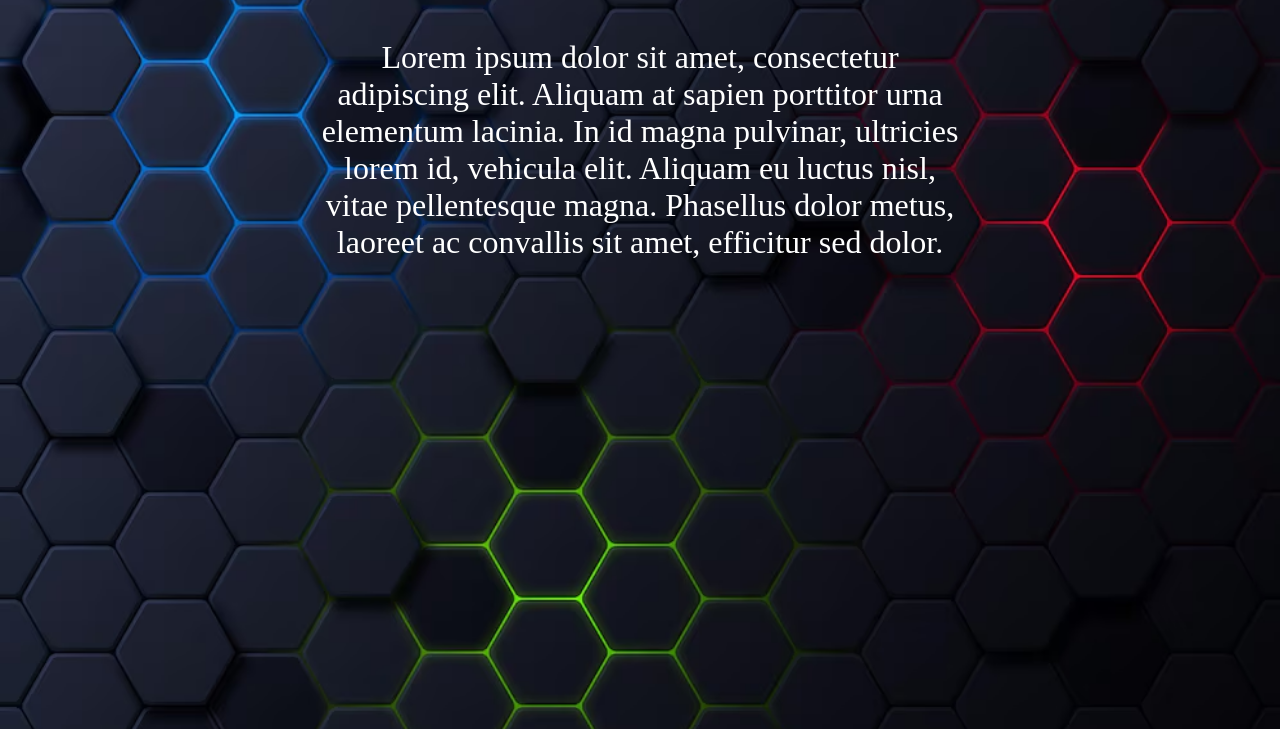
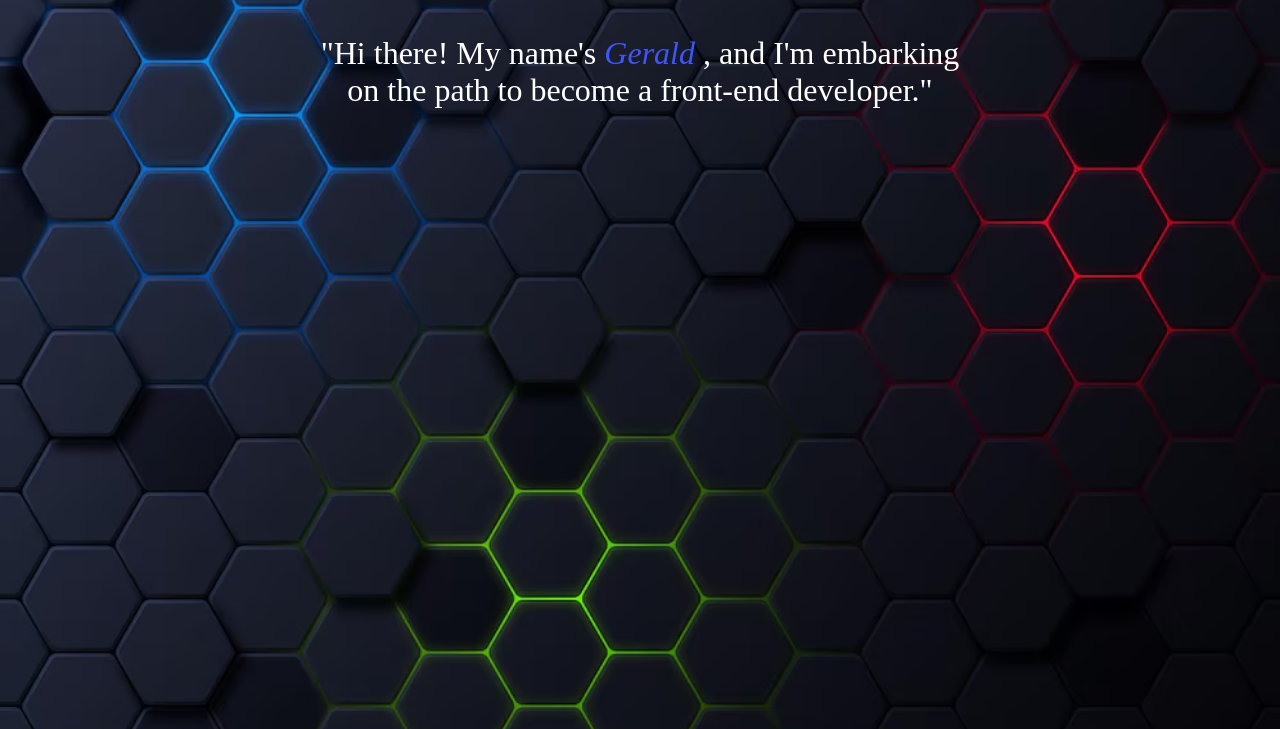
Before and after one commit to mckintosh99/Portfolio, a plain HTML site: page index.html in a window 1280 px wide. Shown: the part 71-800 px from the top of the page. Drawn offline with Linux system fonts and the light colour scheme.

Commit message:
Add files via upload

```diff
--- a/index.html
+++ b/index.html
@@ -10,20 +10,20 @@
 <body>
   <nav class="navbar">
     <div class="navdiv">
-      <div class="logo"><a href="#">Gerald Santillan</a> </div>
       <ul>
         <li><a href="#">Home</a></li>
-        <li><a href="./My Resume/index.html">Resume</a></li>
+        <li><a href="./upgraded resume/index.html">Resume</a></li>
         <li><a href="#">Contact</a></li>
       </ul>
     </div>
   </nav>
   <div class="box1">
-    <p>Lorem ipsum dolor sit amet, consectetur adipiscing elit. Aliquam at sapien porttitor urna elementum lacinia.
-      In
-      id magna pulvinar, ultricies lorem id, vehicula elit. Aliquam eu luctus nisl, vitae pellentesque magna.
-      Phasellus
-      dolor metus, laoreet ac convallis sit amet, efficitur sed dolor.</p>
+    <p>"Hi there! My name's <span style="color: rgb(64, 85, 249)"><em>Gerald</em></span>
+      , and I'm embarking on the path to become a front-end developer."
+
+
+
+    </p>
 
   </div>
 
```
